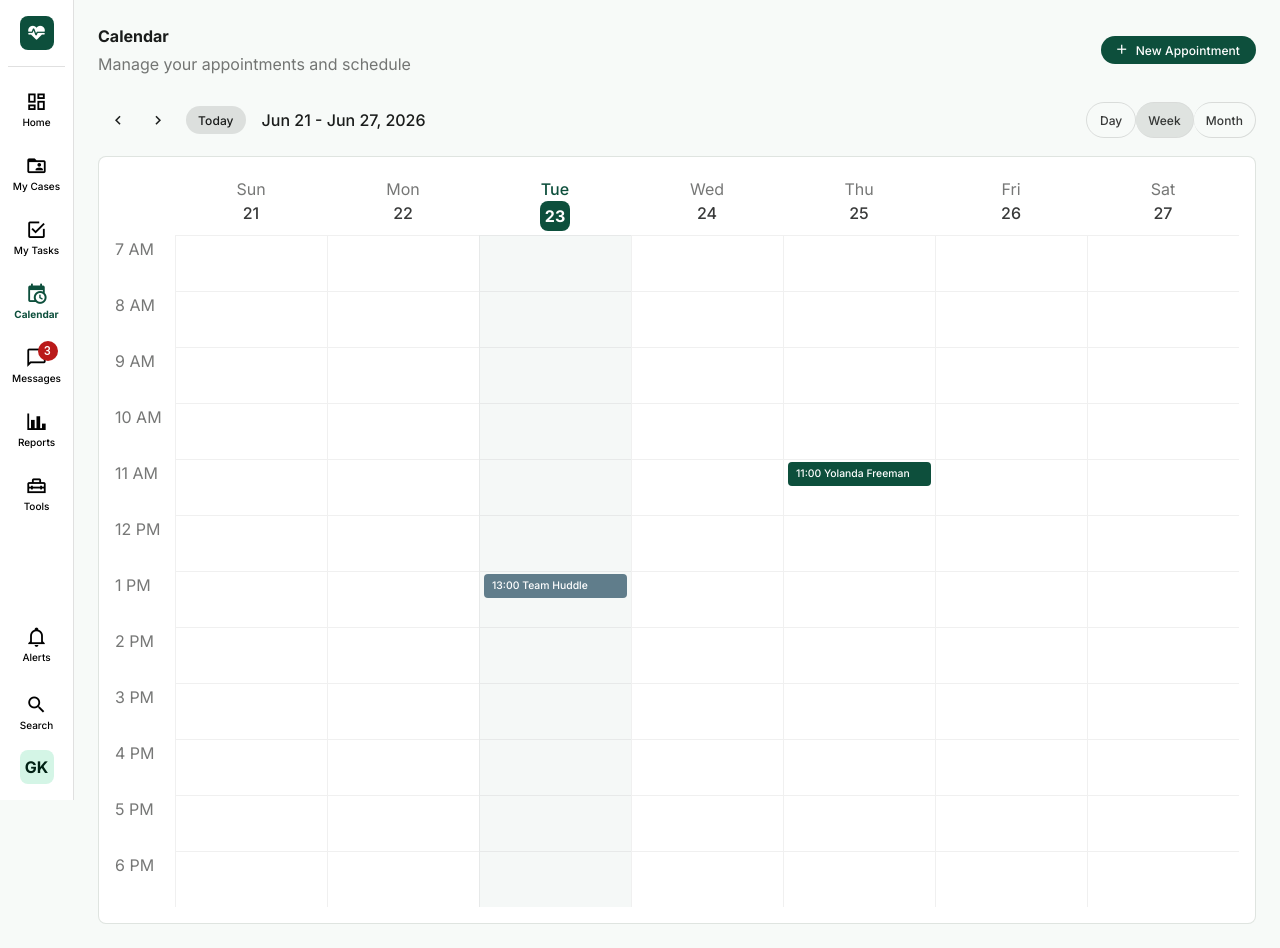
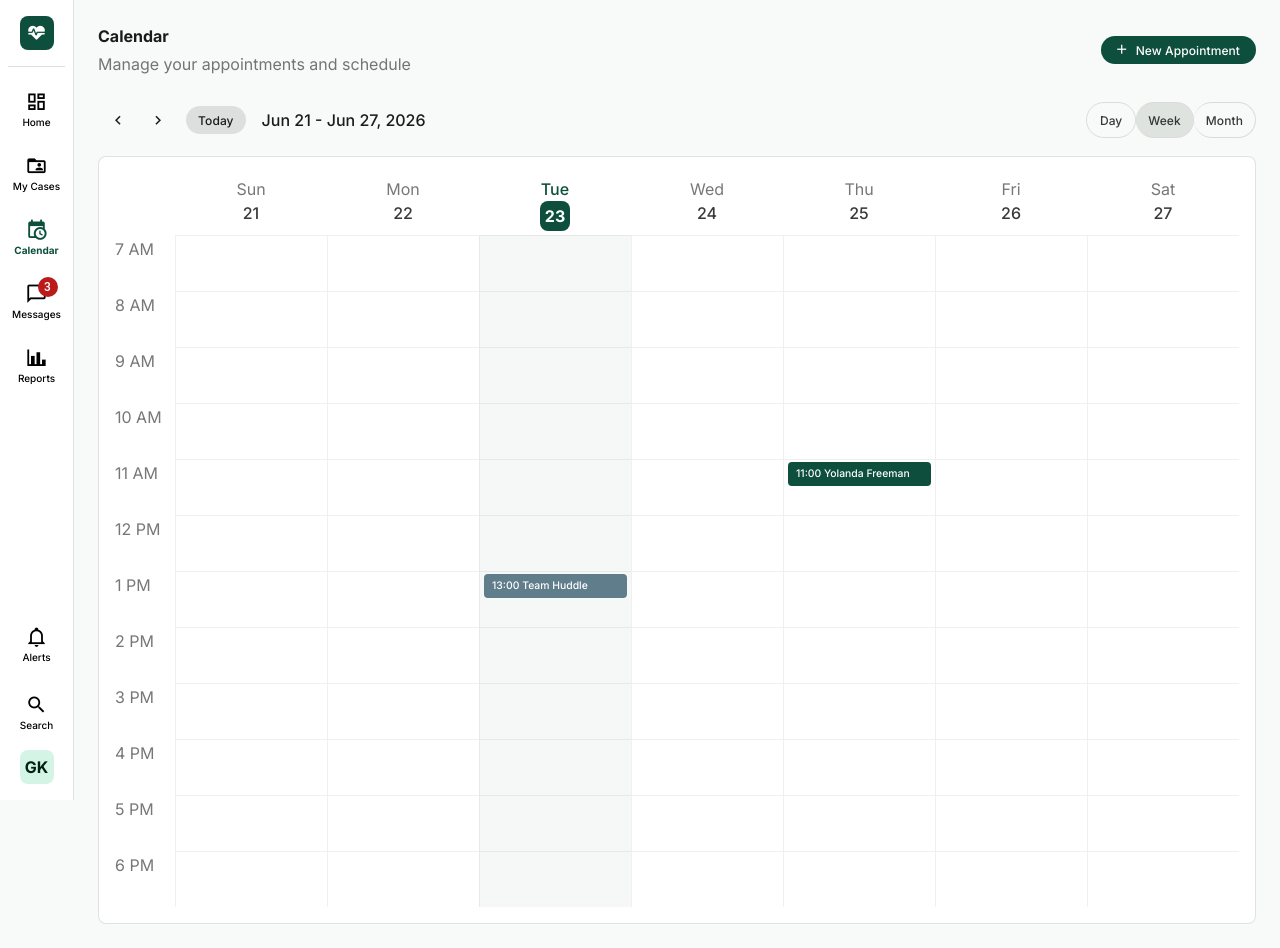
Before and after one commit to glo-kim/my-capstone-dashboard, a Vue app: page /calendar in a window 1280 px wide. Built offline with nearby package versions, Linux system fonts and the light colour scheme.

Commit message:
Dashboard fix: remove unused navigation items for cleaner interface

```diff
--- a/src/App.vue
+++ b/src/App.vue
@@ -18,10 +18,6 @@
           <v-icon icon="mdi-folder-account-outline" size="22" />
           <span class="nav-rail-label">My Cases</span>
         </div>
-        <div class="nav-rail-btn">
-          <v-icon icon="mdi-checkbox-marked-outline" size="22" />
-          <span class="nav-rail-label">My Tasks</span>
-        </div>
         <router-link to="/calendar" class="nav-rail-btn" active-class="nav-rail-btn--active">
           <v-icon :icon="route.path === '/calendar' ? 'mdi-calendar-clock' : 'mdi-calendar-clock-outline'" size="22" />
           <span class="nav-rail-label" :class="{ 'nav-rail-label--active': route.path === '/calendar' }">Calendar</span>
@@ -35,10 +31,6 @@
         <div class="nav-rail-btn">
           <v-icon icon="mdi-chart-bar" size="22" />
           <span class="nav-rail-label">Reports</span>
-        </div>
-        <div class="nav-rail-btn">
-          <v-icon icon="mdi-toolbox-outline" size="22" />
-          <span class="nav-rail-label">Tools</span>
         </div>
       </div>
 
```
